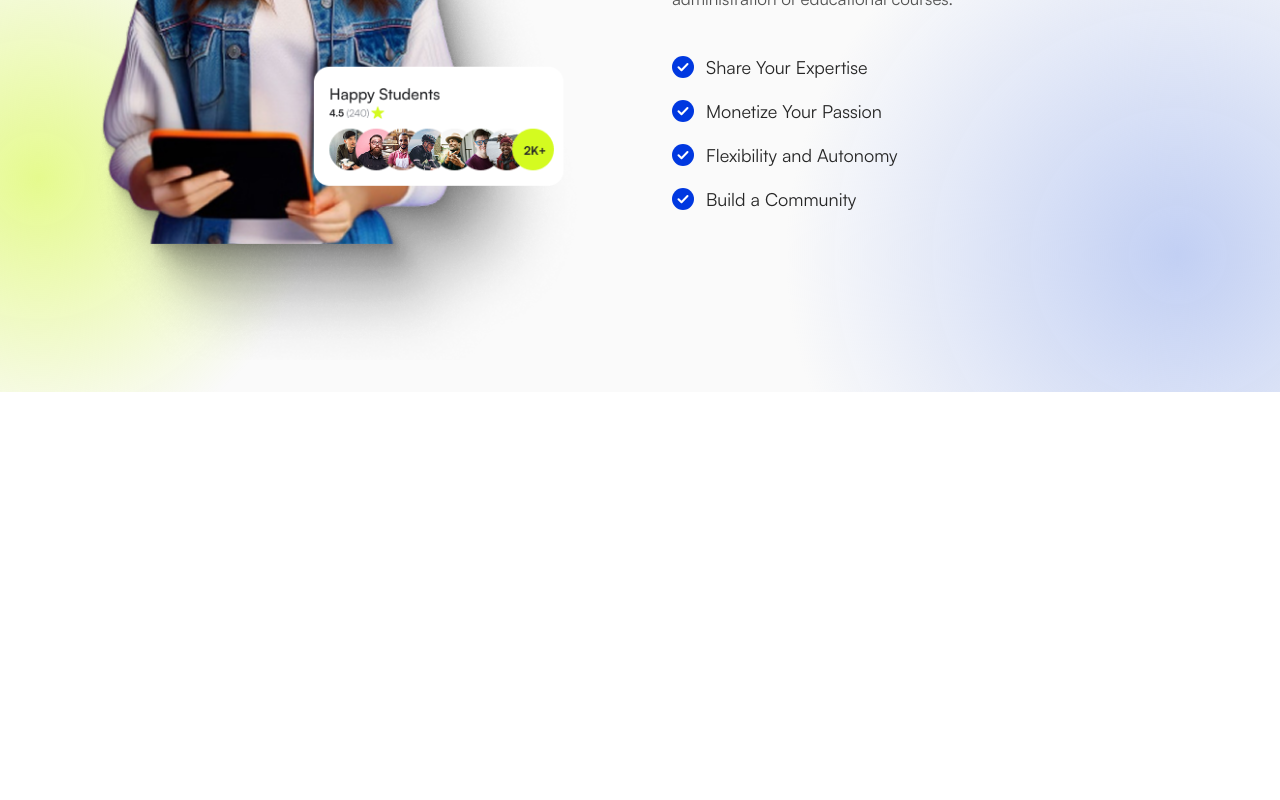
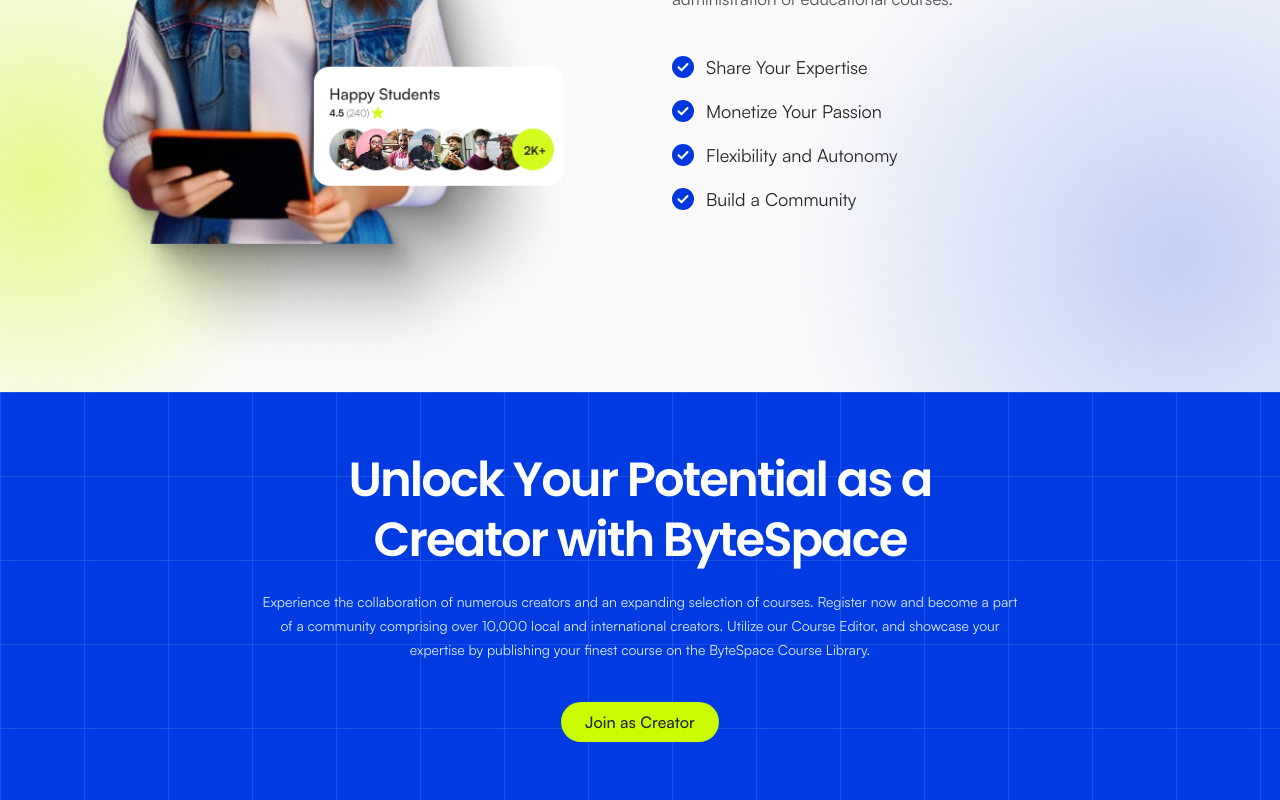
Before and after one commit to tajwararik/ByteSpace, a Next.js app: page / in a window 1280 px wide. Shown: the part 3772-4572 px from the top of the page. Before the commit the page ends 4164 px from the top, so only its background shows below. Built offline with nearby package versions, Linux system fonts and the light colour scheme.

Commit message:
Render Join

```diff
--- a/app/page.tsx
+++ b/app/page.tsx
@@ -4,6 +4,7 @@
 import Courses from "./components/Courses";
 import Paths from "./components/Paths";
 import Growth from "./components/Growth";
+import Join from "./components/Join";
 
 export default function Home() {
   return (
@@ -14,6 +15,7 @@
       <Courses />
       <Paths />
       <Growth />
+      <Join />
     </main>
   );
 }
```
